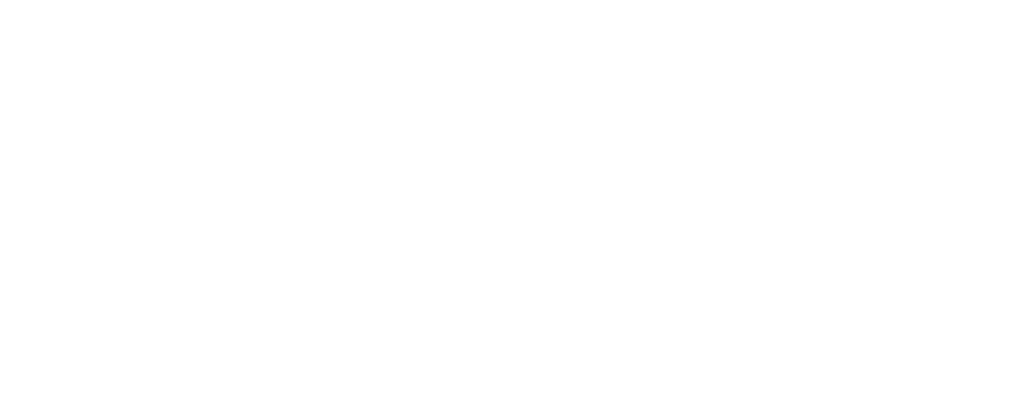
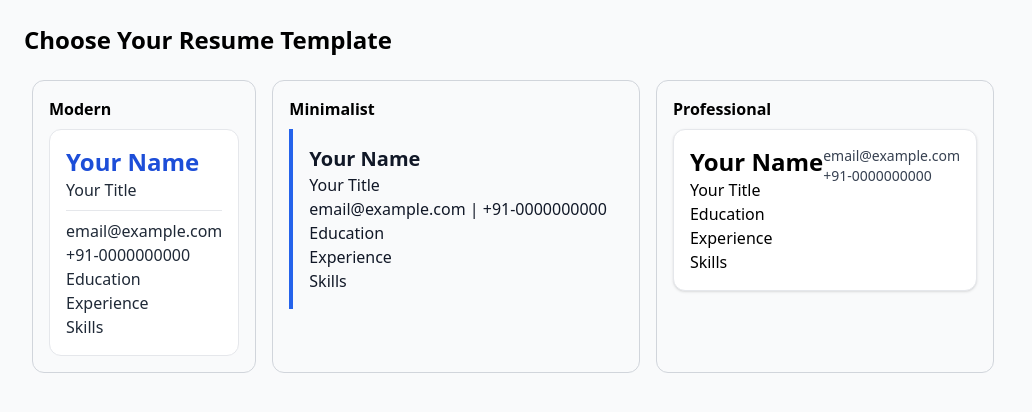
Before and after one commit to U-Jay-git/ResumeRise, a React (Create React App) app in the folder frontend/: page /resume-builder in a window 1280 px wide. Before the commit this address had no page. Shown: the top 412 px of the page, without its empty margins (0-1032 px from the left). Built offline with nearby package versions, Linux system fonts and the light colour scheme.

Commit message:
Initial commit

```diff
--- a/frontend/src/App.js
+++ b/frontend/src/App.js
@@ -1,4 +1,5 @@
 import { BrowserRouter as Router, Routes, Route } from "react-router-dom";
+import ResumeBuilder from "./pages/ResumeBuilder";
 import HomePage from "./pages/HomePage";
 import ResumeMatchPage from "./pages/ResumeMatchPage";
 import MockInterviewPage from "./pages/MockInterviewPage";
@@ -8,6 +9,7 @@
     <Router>
       <Routes>
         <Route path="/" element={<HomePage />} />
+         <Route path="/resume-builder" element={<ResumeBuilder />} />
         <Route path="/resume-match" element={<ResumeMatchPage />} />
         <Route path="/mock-interview" element={<MockInterviewPage />} />
       </Routes>
--- a/frontend/src/pages/HomePage.jsx
+++ b/frontend/src/pages/HomePage.jsx
@@ -26,6 +26,7 @@
           <a href="#home" className="hover:text-[#fcd34d] transition">Home</a>
           <a href="#purpose" className="hover:text-[#fcd34d] transition">Purpose</a>
           <a href="#about" className="hover:text-[#fcd34d] transition">About</a>
+          <Link to="/resume-builder" className="hover:text-[#fcd34d] transition">Create Resume</Link>
         </nav>
         <div className="w-10 h-10 bg-[#22c55e] rounded-full border-2 border-[#fcd34d]" />
       </header>
@@ -38,7 +39,7 @@
         <p className="text-lg md:text-2xl text-gray-300 mb-8 max-w-3xl animate-fade-in delay-200">
           AI-powered Resume Matching & Mock Interviews. Discover your strengths, improve your skills, and land your dream job faster.
         </p>
-        <div className="flex space-x-6 animate-fade-in delay-400">
+        <div className="flex flex-col md:flex-row space-y-4 md:space-y-0 md:space-x-6 animate-fade-in delay-400">
           <Link to="/resume-match">
             <button className="bg-[#2563eb] hover:bg-[#fcd34d] text-xl px-8 py-4 rounded-lg shadow-xl hover:shadow-[#fcd34d]/50 transition duration-300 transform hover:-translate-y-1">
               Resume Match
@@ -49,13 +50,18 @@
               Mock Interviews
             </button>
           </Link>
+          <Link to="/resume-builder">
+            <button className="bg-[#22c55e] hover:bg-[#fcd34d] text-xl px-8 py-4 rounded-lg shadow-xl hover:shadow-[#fcd34d]/50 transition duration-300 transform hover:-translate-y-1">
+              Create Resume
+            </button>
+          </Link>
         </div>
       </section>
 
       {/* Purpose Section */}
       <section id="purpose" className="px-10 py-20 bg-[#1e293b]">
         <h3 className="text-4xl font-bold mb-12 text-center text-[#22c55e]">Choose Your Purpose</h3>
-        <div className="grid md:grid-cols-2 gap-12 max-w-6xl mx-auto">
+        <div className="grid md:grid-cols-3 gap-12 max-w-6xl mx-auto">
           {/* Resume Matching Card */}
           <div className="bg-[#0f172a] p-10 rounded-2xl shadow-lg hover:shadow-[#fcd34d]/40 transition transform hover:scale-105 relative overflow-hidden">
             <h4 className="text-3xl font-bold mb-4 text-[#2563eb]">📄 Resume Matching</h4>
@@ -82,6 +88,20 @@
               </button>
             </Link>
             <div className="absolute bottom-0 left-0 w-40 h-40 bg-[#7c3aed]/20 rounded-full blur-3xl" />
+          </div>
+
+          {/* Resume Builder Card */}
+          <div className="bg-[#0f172a] p-10 rounded-2xl shadow-lg hover:shadow-[#fcd34d]/40 transition transform hover:scale-105 relative overflow-hidden">
+            <h4 className="text-3xl font-bold mb-4 text-[#22c55e]">📝 Create Resume</h4>
+            <p className="text-gray-300 mb-8 text-lg">
+              Build a professional resume quickly using our AI-powered templates. Preview and download instantly as PDF.
+            </p>
+            <Link to="/resume-builder">
+              <button className="bg-[#22c55e] hover:bg-[#fcd34d] w-full py-3 text-lg rounded-lg shadow-md transition duration-200">
+                Build Resume
+              </button>
+            </Link>
+            <div className="absolute top-0 left-0 w-40 h-40 bg-[#22c55e]/20 rounded-full blur-3xl" />
           </div>
         </div>
       </section>
--- /dev/null
+++ b/frontend/src/pages/ResumeBuilder.jsx
@@ -0,0 +1,169 @@
+import React, { useState } from "react";
+import jsPDF from "jspdf";
+import html2canvas from "html2canvas";
+
+// --- Templates Preview ---
+function TemplatePreview({ name, onClick, selected, children }) {
+  return (
+    <div
+      onClick={onClick}
+      className={`border rounded-xl p-4 m-2 cursor-pointer hover:shadow-lg ${
+        selected ? "border-blue-600 shadow-lg" : "border-gray-300"
+      }`}
+    >
+      <h2 className="font-bold mb-2">{name}</h2>
+      {children}
+    </div>
+  );
+}
+
+function ModernTemplate({ data }) {
+  return (
+    <div className="p-4 border rounded-xl bg-white text-gray-800">
+      <h1 className="text-2xl font-bold text-blue-700">{data.name || "Your Name"}</h1>
+      <p>{data.title || "Your Title"}</p>
+      <hr className="my-2" />
+      <p>{data.email || "email@example.com"}</p>
+      <p>{data.phone || "+91-0000000000"}</p>
+      <p>{data.education || "Education"}</p>
+      <p>{data.experience || "Experience"}</p>
+      <p>{data.skills || "Skills"}</p>
+    </div>
+  );
+}
+
+function MinimalistTemplate({ data }) {
+  return (
+    <div className="p-4 border-l-4 border-blue-600 bg-gray-50 text-gray-900">
+      <h1 className="text-xl font-bold">{data.name || "Your Name"}</h1>
+      <p>{data.title || "Your Title"}</p>
+      <p>{data.email || "email@example.com"} | {data.phone || "+91-0000000000"}</p>
+      <p>{data.education || "Education"}</p>
+      <p>{data.experience || "Experience"}</p>
+      <p>{data.skills || "Skills"}</p>
+    </div>
+  );
+}
+
+function ProfessionalTemplate({ data }) {
+  return (
+    <div className="p-4 border rounded-xl shadow bg-white">
+      <div className="flex justify-between">
+        <div>
+          <h1 className="text-2xl font-bold">{data.name || "Your Name"}</h1>
+          <p>{data.title || "Your Title"}</p>
+        </div>
+        <div className="text-sm text-gray-700">
+          <p>{data.email || "email@example.com"}</p>
+          <p>{data.phone || "+91-0000000000"}</p>
+        </div>
+      </div>
+      <p>{data.education || "Education"}</p>
+      <p>{data.experience || "Experience"}</p>
+      <p>{data.skills || "Skills"}</p>
+    </div>
+  );
+}
+
+// --- Main Component ---
+export default function ResumeBuilder() {
+  const [step, setStep] = useState(1); // 1 = choose template, 2 = fill form
+  const [selectedTemplate, setSelectedTemplate] = useState(null);
+  const [formData, setFormData] = useState({
+    name: "",
+    title: "",
+    email: "",
+    phone: "",
+    education: "",
+    experience: "",
+    skills: "",
+  });
+
+  const handleChange = (e) => {
+    setFormData({ ...formData, [e.target.name]: e.target.value });
+  };
+
+  const downloadPDF = () => {
+    const resume = document.getElementById("resume-preview");
+    html2canvas(resume, { scale: 2 }).then((canvas) => {
+      const imgData = canvas.toDataURL("image/png");
+      const pdf = new jsPDF("p", "mm", "a4");
+      const width = pdf.internal.pageSize.getWidth();
+      const height = (canvas.height * width) / canvas.width;
+      pdf.addImage(imgData, "PNG", 0, 0, width, height);
+      pdf.save(`${formData.name || "Resume"}.pdf`);
+    });
+  };
+
+  // --- Template Options to Choose ---
+  const templates = [
+    { name: "Modern", component: ModernTemplate },
+    { name: "Minimalist", component: MinimalistTemplate },
+    { name: "Professional", component: ProfessionalTemplate },
+  ];
+
+  return (
+    <div className="p-6 min-h-screen bg-gray-50">
+      {step === 1 && (
+        <>
+          <h1 className="text-2xl font-bold mb-4">Choose Your Resume Template</h1>
+          <div className="flex flex-wrap">
+            {templates.map((t) => (
+              <TemplatePreview
+                key={t.name}
+                name={t.name}
+                selected={selectedTemplate === t.name}
+                onClick={() => setSelectedTemplate(t.name)}
+              >
+                {React.createElement(t.component, { data: {} })}
+              </TemplatePreview>
+            ))}
+          </div>
+          {selectedTemplate && (
+            <button
+              onClick={() => setStep(2)}
+              className="mt-4 bg-blue-600 text-white px-4 py-2 rounded-md hover:bg-blue-700"
+            >
+              Next: Fill Your Resume
+            </button>
+          )}
+        </>
+      )}
+
+      {step === 2 && (
+        <div className="flex flex-col md:flex-row gap-6">
+          {/* Left: Form */}
+          <div className="w-full md:w-1/2 bg-white p-6 rounded-xl shadow-md border">
+            <h1 className="text-2xl font-bold mb-4 text-blue-700">Fill Your Resume</h1>
+            {["name", "title", "email", "phone", "education", "experience", "skills"].map((field) => (
+              <div className="mb-3" key={field}>
+                <label className="block font-medium mb-1">{field.charAt(0).toUpperCase() + field.slice(1)}</label>
+                <input
+                  type="text"
+                  name={field}
+                  value={formData[field]}
+                  onChange={handleChange}
+                  className="w-full p-2 border rounded-md"
+                />
+              </div>
+            ))}
+
+            <button
+              onClick={downloadPDF}
+              className="mt-4 w-full bg-blue-600 text-white py-2 rounded-md hover:bg-blue-700"
+            >
+              Download PDF
+            </button>
+          </div>
+
+          {/* Right: Preview */}
+          <div id="resume-preview" className="w-full md:w-1/2 bg-white p-6 rounded-xl shadow-md border">
+            {selectedTemplate === "Modern" && <ModernTemplate data={formData} />}
+            {selectedTemplate === "Minimalist" && <MinimalistTemplate data={formData} />}
+            {selectedTemplate === "Professional" && <ProfessionalTemplate data={formData} />}
+          </div>
+        </div>
+      )}
+    </div>
+  );
+}
--- /dev/null
+++ b/package.json
@@ -0,0 +1,6 @@
+{
+  "dependencies": {
+    "html2canvas": "^1.4.1",
+    "jspdf": "^3.0.3"
+  }
+}
```
Also changed, not shown: 1 other file (tests, documents, lock files or other folders).
